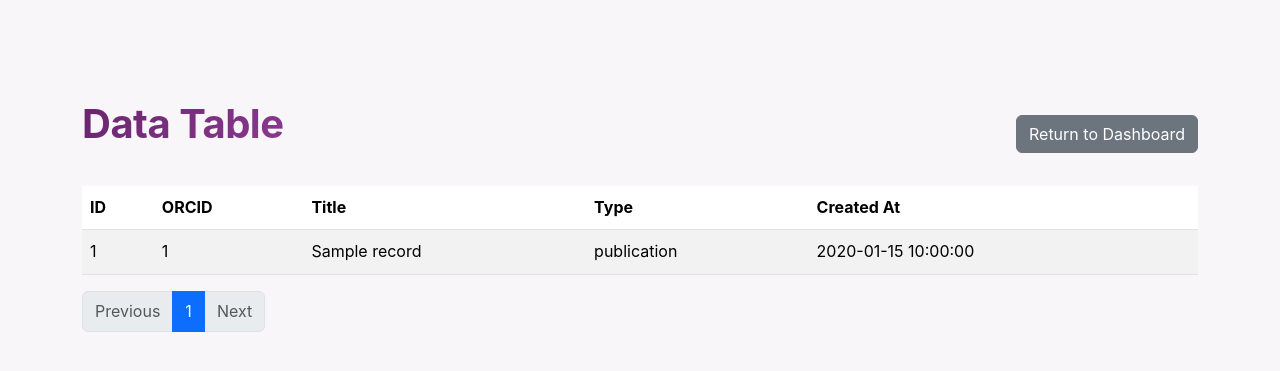
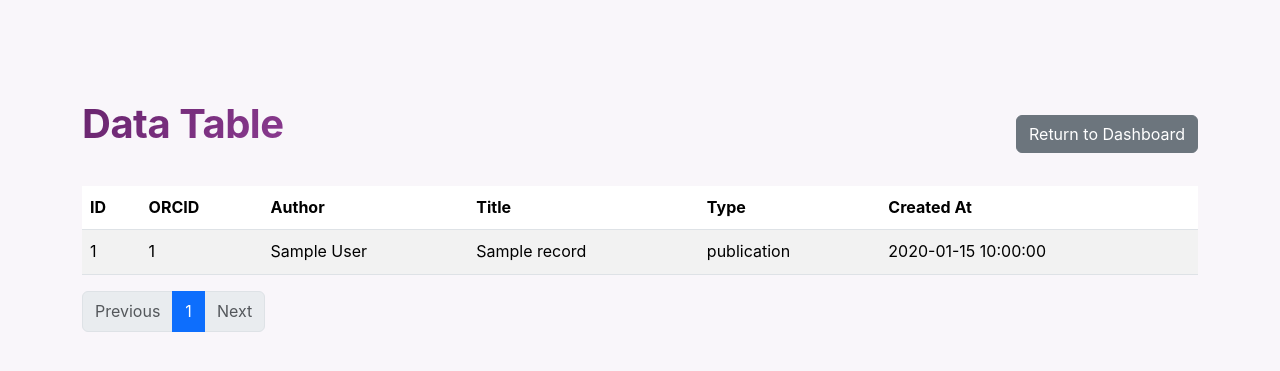
Before and after one commit to DurhamARC/ARC-Feedback, a Flask app: page /admin/data in a window 1280 px wide. Shown: the part 239-610 px from the top of the page. Run offline with Flask 3, Linux system fonts and the light colour scheme; the visitor is signed in with stand-in values (Sample User, id 1); tables that the repository leaves empty hold one stand-in row (values such as "Sample post"); some libraries are stand-ins or nearby versions.

Commit message:
Modified data table to include the author

```diff
--- a/SearchApp/ORCiD_API_App.py
+++ b/SearchApp/ORCiD_API_App.py
@@ -737,10 +737,19 @@ class OrcidApp(BaseFlaskApp):
         try:
             page = request.args.get('page', 1, type=int)
             per_page = 25
-            records = Record.query.order_by(Record.created_at.desc()).paginate(page=page, per_page=per_page, error_out=False)
+            records = db.session.query(Record.id, Record.orcid, User.name, Record.title, Record.type, Record.created_at) \
+                                .join(User, User.orcid == Record.orcid)
+
+            #current_app.logger.info(records)
+
+            records = records.order_by(Record.created_at.desc()) \
+                            .paginate(page=page, per_page=per_page, error_out=False)
+
             return render_template('admin/data.html', records=records)
         except Exception as e:
+            current_app.logger.error(f"Error: {str(e)}")
             flash('Error retrieving data for display.', 'error')
+
             return redirect(url_for('admin_dashboard'))
 
 orcid_app = OrcidApp(__name__)
--- a/SearchApp/templates/admin/data.html
+++ b/SearchApp/templates/admin/data.html
@@ -11,6 +11,7 @@
             <tr>
                 <th>ID</th>
                 <th>ORCID</th>
+                <th>Author</th>
                 <th>Title</th>
                 <th>Type</th>
                 <th>Created At</th>
@@ -19,11 +20,9 @@
         <tbody>
             {% for record in records.items %}
             <tr>
-                <td>{{ record.id }}</td>
-                <td>{{ record.orcid }}</td>
-                <td>{{ record.title }}</td>
-                <td>{{ record.type }}</td>
-                <td>{{ record.created_at }}</td>
+                {% for column in record %}
+                <td>{{ column }}</td>
+                {% endfor %}
             </tr>
             {% endfor %}
         </tbody>
```
